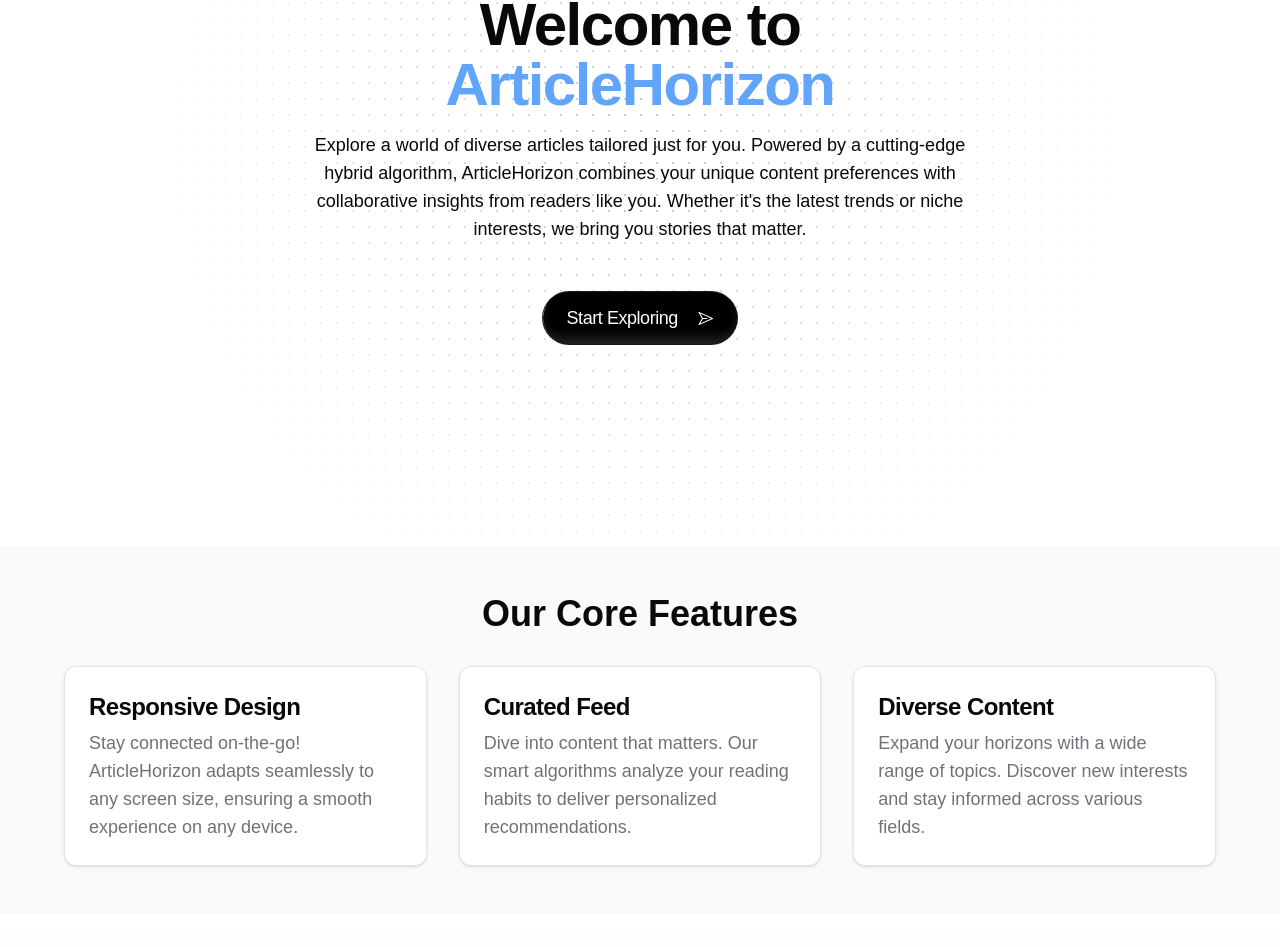
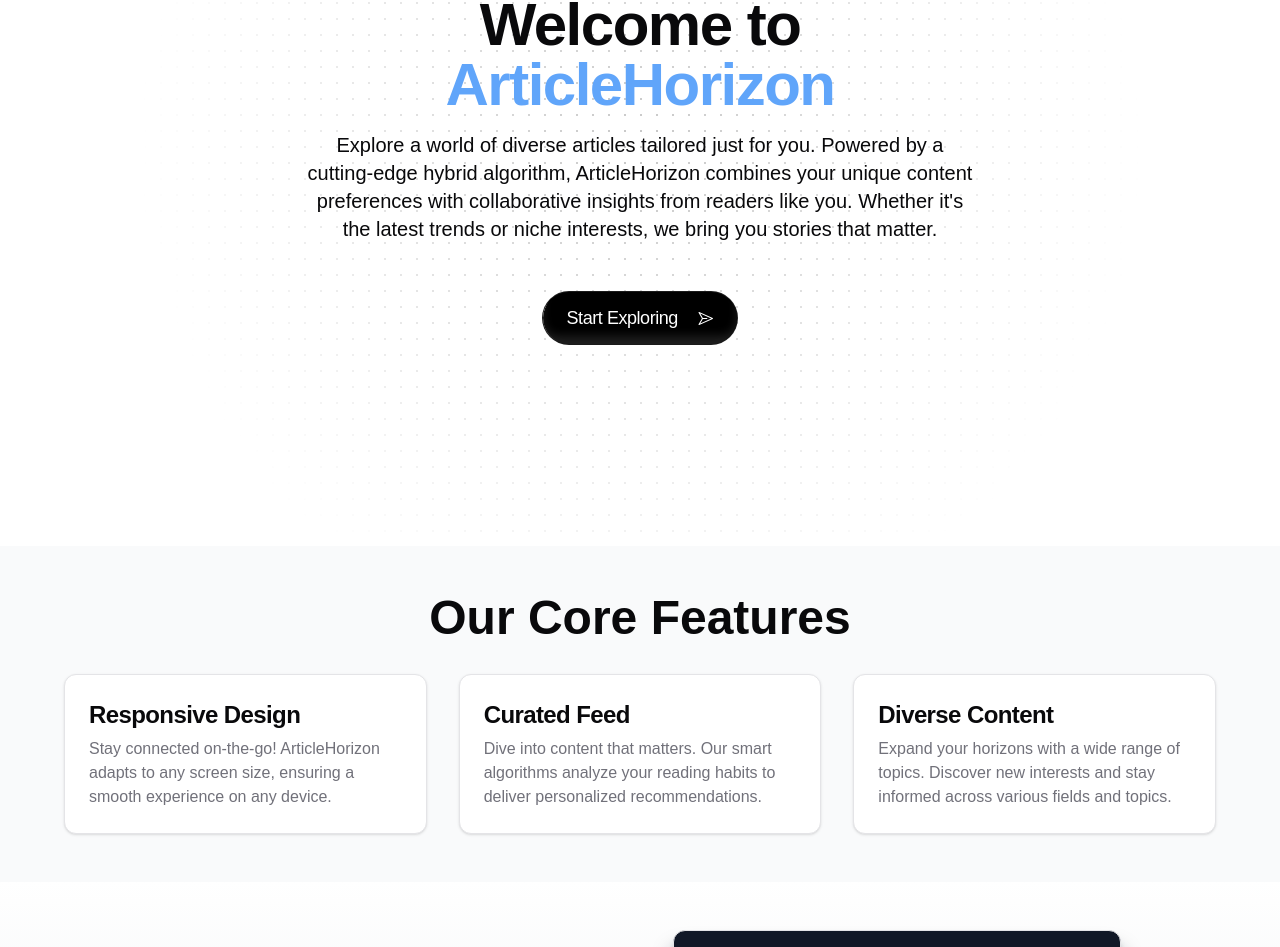
Before and after one commit to RedDotz20/news-content-recommender-system, a Next.js app: page / in a window 1280 px wide. Shown: the part 254-1201 px from the top of the page. Built offline with nearby package versions, Linux system fonts and the light colour scheme; a web font is replaced by a local one; what fluid-tailwind would draw is missing.

Commit message:
update landing page

```diff
--- a/src/app/page.tsx
+++ b/src/app/page.tsx
@@ -9,26 +9,24 @@ import { Button } from "@/components/ui/button";
 
 export default function Home() {
   return (
-
     <div className="min-h-screen">
-
-      <section className="h-screen flex flex-col justify-center items-center px-4 py-3 sm:px-6 sm:py-4 md:px-8 md:py-5 relative overflow-hidden">
+      <section className="min-h-screen flex flex-col justify-center items-center px-4 py-3 sm:px-6 sm:py-4 md:px-8 md:py-5 relative overflow-hidden">
         <DotPattern
           className={cn(
             "absolute inset-0 [mask-image:radial-gradient(500px_circle_at_center,white,transparent)]"
           )}
         />
-        <div className="flex flex-col gap-4 md:items-center relative z-10 max-w-4xl mx-auto xs:px-6 md:text-center">
-          <AnimatedGradientText className="text-xs md:text-sm">
+        <div className="flex flex-col gap-4 items-center relative z-10 max-w-4xl mx-auto xs:px-6 text-center">
+          <AnimatedGradientText className="text-xs sm:text-sm">
             🎉 Where every article expands your horizon
           </AnimatedGradientText>
-          <h1 className="text-3xl xs:text-5xl sm:text-6xl md:text-6xl lg:text-6xl font-bold tracking-tight">
+          <h1 className="text-3xl xs:text-4xl sm:text-5xl md:text-6xl font-bold tracking-tight">
             Welcome to
             <br />
             <span className="text-blue-400">ArticleHorizon</span>
           </h1>
 
-          <p className="text-sm xs:text-lg sm:text-lg md:text-lg max-w-2xl mx-auto">
+          <p className="text-sm xs:text-base sm:text-lg md:text-xl max-w-2xl mx-auto">
             Explore a world of diverse articles tailored just for you. Powered
             by a cutting-edge hybrid algorithm, ArticleHorizon combines your
             unique content preferences with collaborative insights from readers
@@ -46,46 +44,44 @@ export default function Home() {
         </div>
       </section>
 
-      <section className="flex flex-col justify-center md:items-center py-12 px-4 sm:px-6 md:px-8 bg-gray-50 dark:bg-gray-900">
+      <section className="flex flex-col justify-center py-12 px-4 sm:px-6 md:px-8 bg-gray-50 dark:bg-gray-900">
         <div className="max-w-6xl mx-auto">
-
-          <h2 className="text-4xl xs:text-5xl sm:text-4xl md:text-4xl font-bold md:text-center mb-8">
+          <h2 className="text-3xl xs:text-4xl sm:text-5xl font-bold text-center mb-8">
             Our Core Features
           </h2>
           <div className="grid grid-cols-1 md:grid-cols-3 gap-8">
-
-            <Card className="transform transition-transform duration-500 md:hover:translate-y-[-4px] md:hover:scale-105">
+            <Card className="transform transition-transform duration-500 hover:translate-y-[-4px] hover:scale-105 hover:select-none hover:cursor-default">
               <CardHeader>
-                <CardTitle className="text-md xs:text-2xl sm:text-lg md:text-xl lg:text-2xl">
+                <CardTitle className="text-xl xs:text-2xl sm:text-xl md:text-2xl hover:select-none hover:cursor-default">
                   Responsive Design
                 </CardTitle>
-                <CardDescription className="xs:text-lg">
-                  Stay connected on-the-go! ArticleHorizon adapts seamlessly to
+                <CardDescription className="text-sm xs:text-base hover:select-none hover:cursor-default">
+                  Stay connected on-the-go! ArticleHorizon adapts to
                   any screen size, ensuring a smooth experience on any device.
                 </CardDescription>
               </CardHeader>
             </Card>
 
-            <Card className="transform transition-transform duration-500 md:hover:translate-y-[-4px] md:hover:scale-105">
+            <Card className="transform transition-transform duration-500 hover:translate-y-[-4px] hover:scale-105 hover:select-none hover:cursor-default">
               <CardHeader>
-                <CardTitle className="text-md xs:text-2xl sm:text-lg md:text-xl lg:text-2xl">
+                <CardTitle className="text-xl xs:text-2xl sm:text-xl md:text-2xl hover:select-none hover:cursor-default">
                   Curated Feed
                 </CardTitle>
-                <CardDescription className="xs:text-lg">
+                <CardDescription className="text-sm xs:text-base hover:select-none hover:cursor-default">
                   Dive into content that matters. Our smart algorithms analyze
                   your reading habits to deliver personalized recommendations.
                 </CardDescription>
               </CardHeader>
             </Card>
 
-            <Card className="transform transition-transform duration-500 md:hover:translate-y-[-4px] md:hover:scale-105">
+            <Card className="transform transition-transform duration-500 hover:translate-y-[-4px] hover:scale-105 hover:select-none hover:cursor-default">
               <CardHeader>
-                <CardTitle className="text-md xs:text-2xl sm:text-lg md:text-xl lg:text-2xl">
+                <CardTitle className="text-xl xs:text-2xl sm:text-xl md:text-2xl hover:select-none hover:cursor-default">
                   Diverse Content
                 </CardTitle>
-                <CardDescription className="xs:text-lg">
+                <CardDescription className="text-sm xs:text-base hover:select-none hover:cursor-default">
                   Expand your horizons with a wide range of topics. Discover new
-                  interests and stay informed across various fields.
+                  interests and stay informed across various fields and topics.
                 </CardDescription>
               </CardHeader>
             </Card>
@@ -93,32 +89,32 @@ export default function Home() {
         </div>
       </section>
 
-      <section className="py-12 px-6 sm:px-6 md:px-8 bg-gradient-to-b from-white to-gray-300 dark:from-gray-900 dark:to-gray-700">
+      <section className="flex flex-col justify-center py-12 px-6 sm:px-6 md:px-8 bg-gradient-to-b from-white to-gray-300 dark:from-gray-900 dark:to-gray-700">
         <div className="max-w-6xl mx-auto">
-          <div className="flex flex-col md:flex-row items-center justify-between gap-12">
+          <div className="flex flex-col lg:flex-row items-center justify-between gap-12">
             <div className="flex-1 max-w-xl">
-              <h1 className="text-3xl xs:text-5xl sm:text-4xl ~sm:text-4xl font-bold mb-6">
+              <h1 className="text-2xl xs:text-3xl sm:text-4xl md:text-5xl font-bold mb-6">
                 Ready to Expand Your Horizon?
               </h1>
-              <p className="text-lg mb-6">
+              <p className="text-base xs:text-lg mb-6">
                 Join ArticleHorizon today and unlock a world of knowledge
                 tailored just for you. Start your journey of discovery with
                 these amazing benefits:
               </p>
-              <ul className="space-y-2">
+              <ul className="space-y-2 text-sm xs:text-base">
                 <li className="flex items-center">
-                  <MobileIcon className="mr-2 h-5 w-5 text-cyan-400" />
+                  <MobileIcon className="mr-2 h-5 w-5 text-cyan-400 flex-shrink-0" />
                   <span>Personalized content recommendations</span>
                 </li>
                 <li className="flex items-center">
-                  <CalendarIcon className="mr-2 h-5 w-5 text-cyan-400" />
+                  <CalendarIcon className="mr-2 h-5 w-5 text-cyan-400 flex-shrink-0" />
                   <span>Daily curated articles on trending topics</span>
                 </li>
               </ul>
 
               <div className="mt-6">
                 <Link href="/home">
-                  <Button className="rounded-xl text-gray-900 text-md p-6 hover:bg-gray-900 hover:text-white duration-200">
+                  <Button className="rounded-xl text-gray-900 text-sm xs:text-base p-4 xs:p-6 hover:bg-gray-900 hover:text-white duration-200">
                     Start Exploring <PaperPlaneIcon className="ml-2" />
                   </Button>
                 </Link>
@@ -128,7 +124,7 @@ export default function Home() {
             <div className="flex-1 w-full max-w-md">
               <Card className="w-full h-full bg-gray-900 dark:bg-gray-200 overflow-hidden shadow-xl shadow-gray-900">
                 <CardHeader className="p-6">
-                  <CardTitle className="text-2xl font-bold mb-4 text-white dark:text-gray-900">
+                  <CardTitle className="text-xl xs:text-2xl font-bold mb-4 text-white dark:text-gray-900">
                     Your Personal Article Feed
                   </CardTitle>
                   <CardDescription>
@@ -148,7 +144,6 @@ export default function Home() {
           </div>
         </div>
       </section>
-
     </div>
   );
 }
```
Lines whose indentation alone changed are shown as unchanged.
